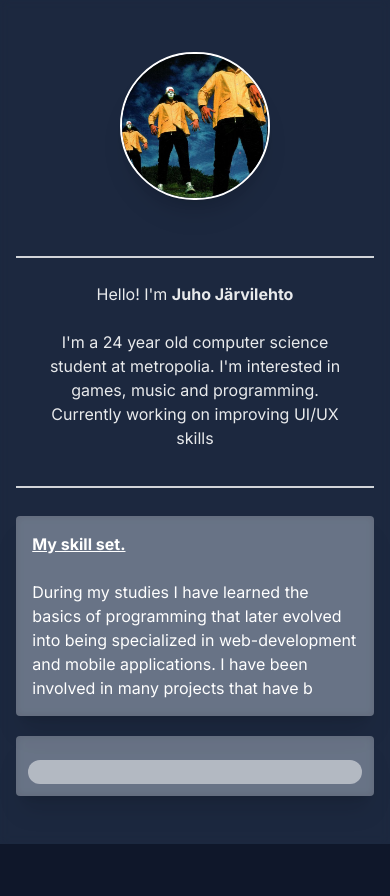
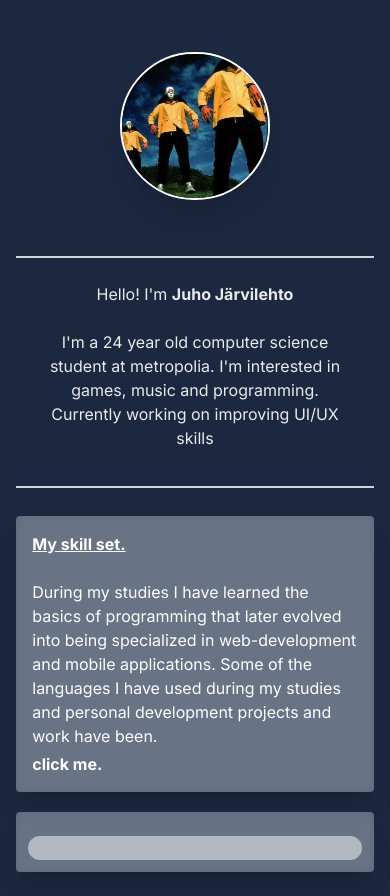
Before and after one commit to jarvilehto/jarvilehto.github.io, a Next.js app in the folder jarvilehto-app/: page / in a window 390 px wide. Before the commit the page ends 844 px from the top, so only its background shows below. Built offline with nearby package versions, Linux system fonts and the light colour scheme.

Commit message:
WIP: skill info

```diff
--- a/jarvilehto-app/app/page.tsx
+++ b/jarvilehto-app/app/page.tsx
@@ -1,6 +1,14 @@
+"use client";
 import Image from "next/image";
+import React from "react";
 
 export default function Home() {
+  const [skill, setSkill] = React.useState(false);
+
+  function changeCard() {
+    setSkill(!skill);
+  }
+
   return (
     <main className="min-h-screen w-full backdrop-blur-sm bg-blue-300/10 pb-6">
       <div className="flex flex-col items-center lg:hidden">
@@ -31,16 +39,38 @@ export default function Home() {
           </p>
         </div>
         <div className=" w-11/12 flex  flex-col pt-7 sm:flex-row sm:justify-center">
-          <div className="  mb-5  p-4 rounded bg-white/30 backdrop-blur-sm text-white shadow-xl sm:w-3/5 sm:mr-2 sm:mb-0">
-            <h1 className="font-bold underline">My skill set.</h1>
-            <br />
-            <p>
-              During my studies I have learned the basics of programming that
-              later evolved into being specialized in web-development and mobile
-              applications. I have been involved in many projects that have b
-            </p>
+          <div
+            onClick={changeCard}
+            className="  mb-5  p-4 rounded bg-white/30 backdrop-blur-sm text-white shadow-xl sm:w-3/5 sm:mr-2 sm:mb-0
+             transition ease-in-out delay-150 bg-blue-500 hover:-translate-y-1 hover:scale-105 hover:bg-indigo-500 duration-300 ..."
+          >
+            {!skill && (
+              <>
+                <h1 className="font-bold underline">My skill set.</h1>
+                <br />
+                <p>
+                  During my studies I have learned the basics of programming
+                  that later evolved into being specialized in web-development
+                  and mobile applications. Some of the languages I have used
+                  during my studies and personal development projects and work
+                  have been.
+                </p>
+                <p className="mt-1 font-bold">click me.</p>
+              </>
+            )}
+
+            {skill && (
+              <>
+                <div className="w-full">
+                  <div className="flex justify-around font-bold border-b-2 pb-2">
+                    <h1>Language </h1>
+                    <p>Skill</p>
+                  </div>
+                </div>
+              </>
+            )}
           </div>
-          <div className=" h-1/3 p-3 rounded bg-white/30 backdrop-blur-sm justify-between text-white shadow-xl flex sm:w-2/5 sm:ml-2 flex-col">
+          <div className=" h-3/5 p-3 rounded bg-white/30 backdrop-blur-sm justify-between text-white shadow-xl flex sm:w-2/5 sm:ml-2 flex-col">
             <div className="">
               <p></p>
             </div>
```
